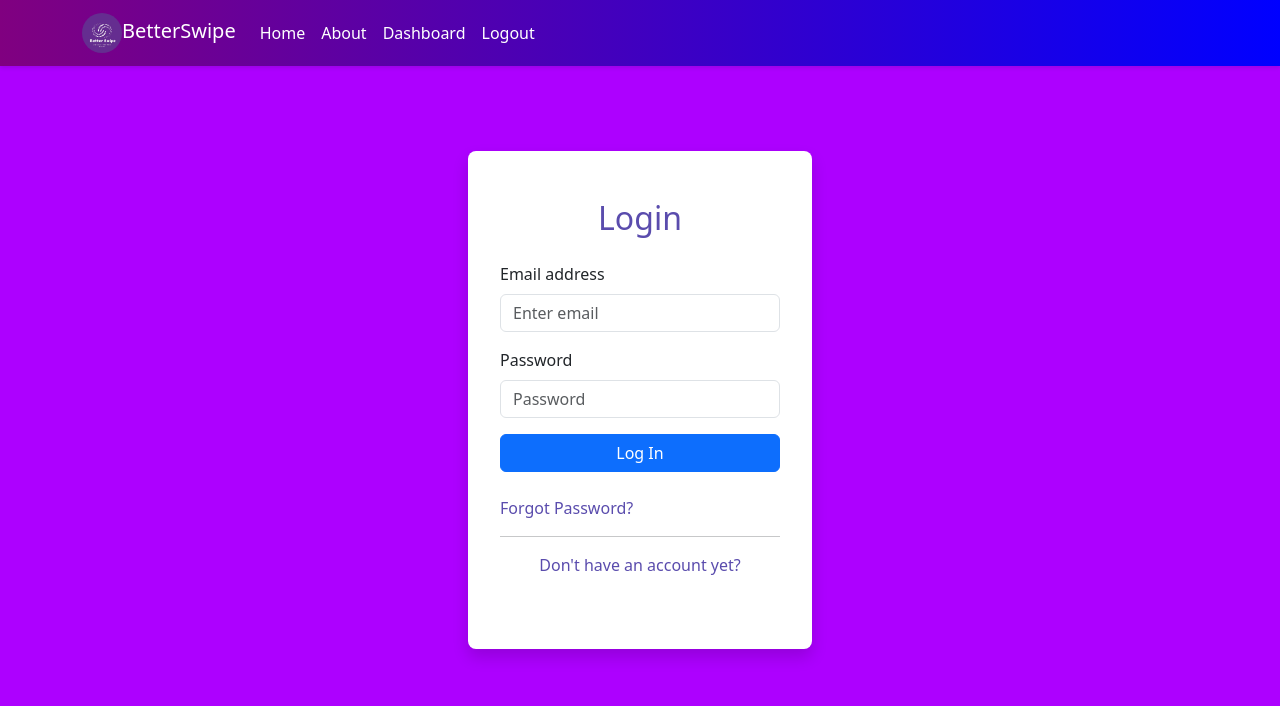
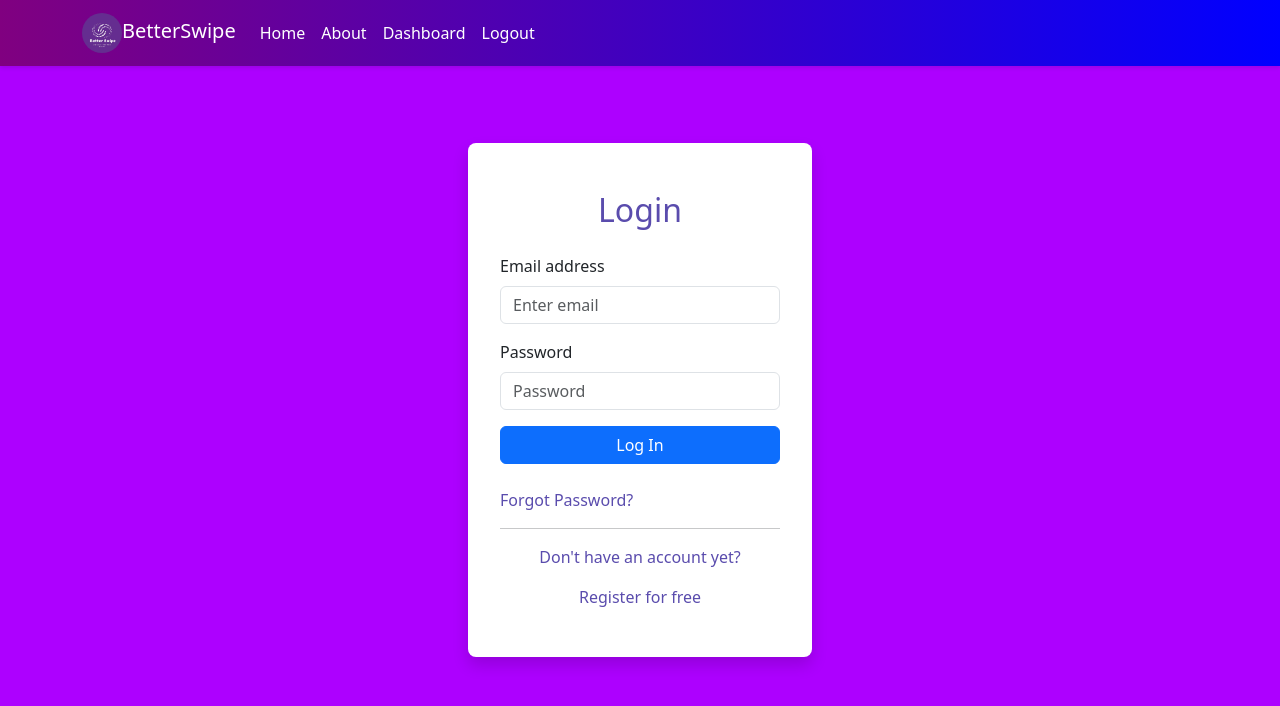
Before and after one commit to jbudcardi/BetterSwipe, a React (Vite) app in the folder frontend/: page /login in a window 1280 px wide. Shown: the top 706 px of the page. Built offline with nearby package versions, Linux system fonts and the light colour scheme.

Commit message:
some updates

```diff
--- a/frontend/src/pages/Login.css
+++ b/frontend/src/pages/Login.css
@@ -126,6 +126,8 @@ html, body{
   }
 
 
+
+
   /* Ensuring that the 'Register for free' link is centered and appears as a block */
  .form-footer-text a {
  color: var(--text-dark);
@@ -143,6 +145,13 @@ html, body{
 
 /* Targeting the 'Forgot Password?' link within the card body specifically */
 .card-body .nav-link.mt-2 {
+  display: block;
+  margin-bottom: 1rem;
+  background-color: white;
+  color: #5A4CAD !important;
+}
+
+.card-body .nav-link.mt-3{
   display: block;
   margin-bottom: 1rem;
   background-color: white;
--- a/frontend/src/pages/Login.jsx
+++ b/frontend/src/pages/Login.jsx
@@ -52,7 +52,7 @@ function LoginPage(){
                         <Nav.Link href="#" className="mt-2" aria-label="Forgot Password">Forgot Password?</Nav.Link>
                         <hr />
                         <div className="text-center">
-                            <p>Don't have an account yet? <Nav.Link href="/register" aria-label="register-link">Register for free</Nav.Link></p>
+                            <p>Don't have an account yet? <Nav.Link href="/sign-up"  className="mt-3" aria-label="register-link">Register for free</Nav.Link></p>
                         </div>
                     </Card.Body>
                 </Card>
```
